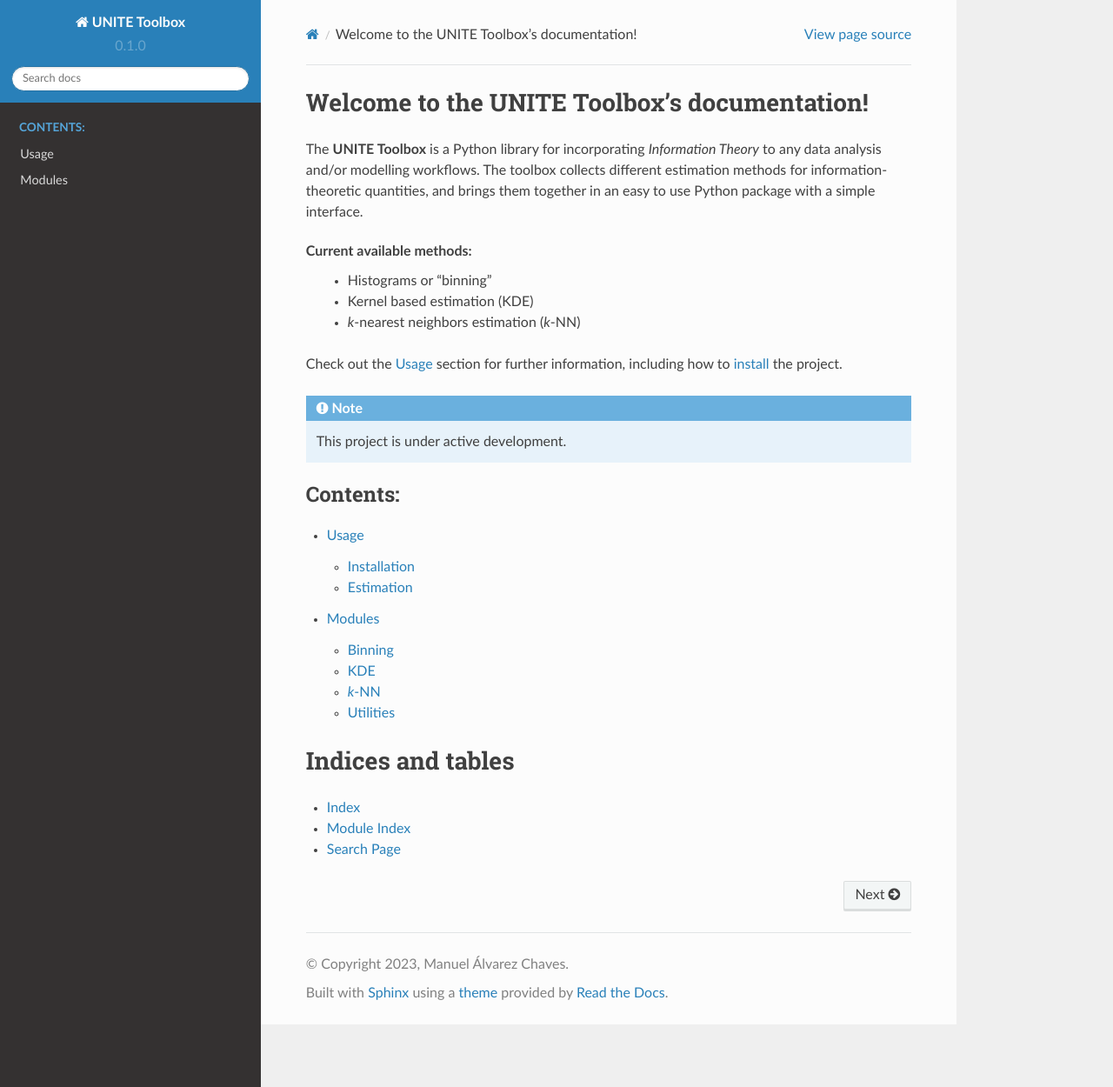
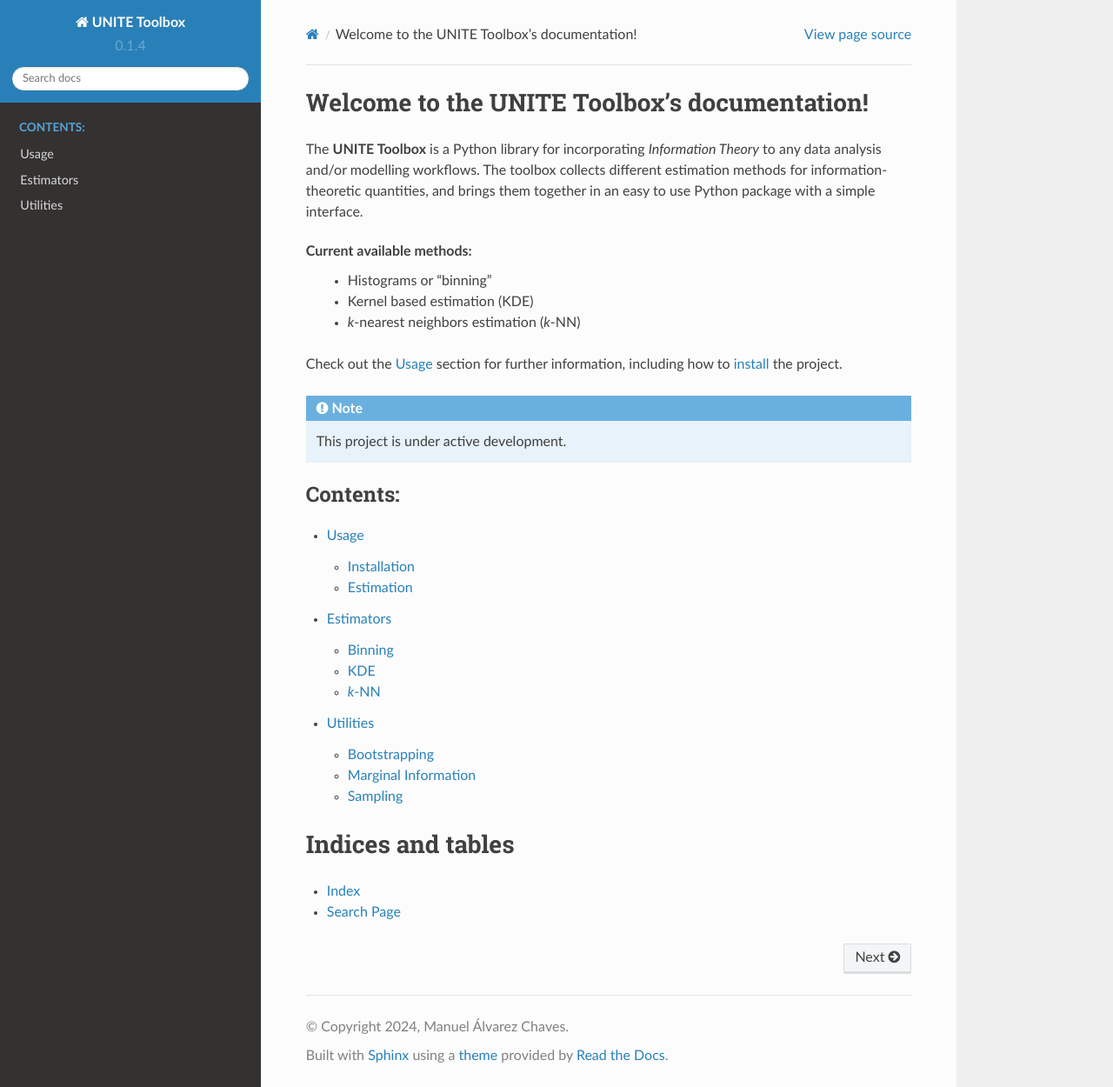
Before and after one commit to manuel-alvarez-chaves/unite_toolbox, a Sphinx documentation site: the page built from docs/source/index.rst, in a window 1280 px wide and 1250 px high. Shown: the whole window at 87% size. Built offline with Sphinx 7.4.7 and the Read the Docs theme 2.0.0, drawn with Linux system fonts in a browser that asks for light colours.

```diff
--- /dev/null
+++ b/docs/source/bin.rst
@@ -0,0 +1,5 @@
+Binning
+-------
+
+.. automodule:: unite_toolbox.bin_estimators
+   :members:
--- /dev/null
+++ b/docs/source/bootstrapping.rst
@@ -0,0 +1,5 @@
+Bootstrapping
+-------------
+
+.. automodule:: unite_toolbox.utils.bootstrapping
+   :members:
--- a/docs/source/conf.py
+++ b/docs/source/conf.py
@@ -13,10 +13,10 @@
 # https://www.sphinx-doc.org/en/master/usage/configuration.html#project-information
 
 project = 'UNITE Toolbox'
-copyright = '2023, Manuel Álvarez Chaves'
+copyright = '2024, Manuel Álvarez Chaves'
 author = 'Manuel Álvarez Chaves'
 release = '0.1'
-version = '0.1.0'
+version = '0.1.4'
 
 # -- General configuration ---------------------------------------------------
 # https://www.sphinx-doc.org/en/master/usage/configuration.html#general-configuration
@@ -28,6 +28,8 @@ extensions = [
     'sphinx.ext.autosummary',
     'sphinx.ext.intersphinx',
 ]
+
+autodoc_member_order = 'bysource'
 
 intersphinx_mapping = {
     'python': ('https://docs.python.org/3/', None),
--- a/docs/source/index.rst
+++ b/docs/source/index.rst
@@ -24,13 +24,12 @@ Check out the :doc:`usage` section for further information, including how to
    :caption: Contents:
 
    usage
-   functions
-
+   estimators
+   utilities
 
 
 Indices and tables
 ==================
 
 * :ref:`genindex`
-* :ref:`modindex`
 * :ref:`search`
--- /dev/null
+++ b/docs/source/kde.rst
@@ -0,0 +1,5 @@
+KDE
+---
+
+.. automodule:: unite_toolbox.kde_estimators
+   :members:
--- /dev/null
+++ b/docs/source/knn.rst
@@ -0,0 +1,5 @@
+*k*-NN
+------
+
+.. automodule:: unite_toolbox.knn_estimators
+   :members:
--- /dev/null
+++ b/docs/source/marginal_information.rst
@@ -0,0 +1,5 @@
+Marginal Information
+--------------------
+
+.. automodule:: unite_toolbox.utils.marginal_information
+   :members:
--- /dev/null
+++ b/docs/source/sampling.rst
@@ -0,0 +1,5 @@
+Sampling
+--------
+
+.. automodule:: unite_toolbox.utils.sampling
+   :members:
--- /dev/null
+++ b/docs/source/utilities.rst
@@ -0,0 +1,10 @@
+Utilities
+==========
+
+.. toctree::
+   :maxdepth: 2
+   :caption: Modules:
+
+   bootstrapping
+   marginal_information
+   sampling
```
Also changed, not shown: docs/source/estimators.rst (added, +10 -0 lines), docs/source/functions.rst (deleted, +0 -26 lines).
